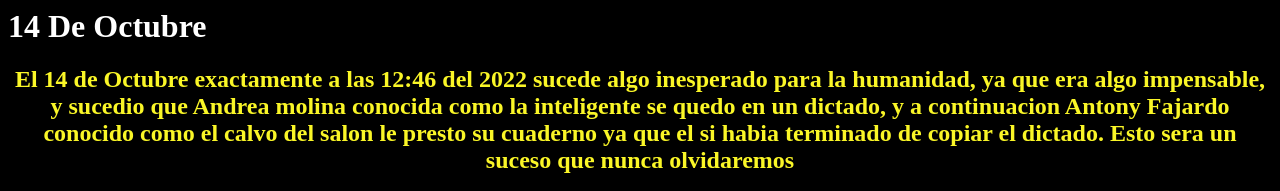
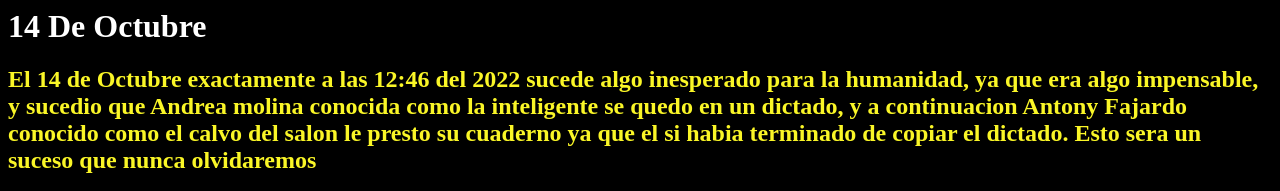
Before and after one commit to Satanic14/Satanic14.github.io, a plain HTML site: page index.html in a window 1280 px wide. Shown: the top 191 px of the page. Drawn offline with Linux system fonts and the light colour scheme.

Commit message:
Update index.html

```diff
--- a/index.html
+++ b/index.html
@@ -4,7 +4,7 @@
 </head>
 <body bgcolor="black">
 <h1 style="color:white;"> 14 De Octubre </h1>
-<h2 style="color:rgb(250, 246, 39);"> <center> El 14 de Octubre exactamente a las 12:46 del 2022 sucede algo inesperado para la humanidad, ya que era algo impensable, y sucedio que Andrea molina conocida como la inteligente se quedo en un dictado, y a continuacion Antony Fajardo conocido como el calvo del salon le presto su cuaderno ya que el si habia terminado de copiar el dictado. Esto sera un suceso que nunca olvidaremos </center>  </h2>
+<h2 style="color:rgb(250, 246, 39);"> El 14 de Octubre exactamente a las 12:46 del 2022 sucede algo inesperado para la humanidad, ya que era algo impensable, y sucedio que Andrea molina conocida como la inteligente se quedo en un dictado, y a continuacion Antony Fajardo conocido como el calvo del salon le presto su cuaderno ya que el si habia terminado de copiar el dictado. Esto sera un suceso que nunca olvidaremos </h2>
   <img src="andrea.jpeg"></img>
 </body>
 </hmtl>
```
